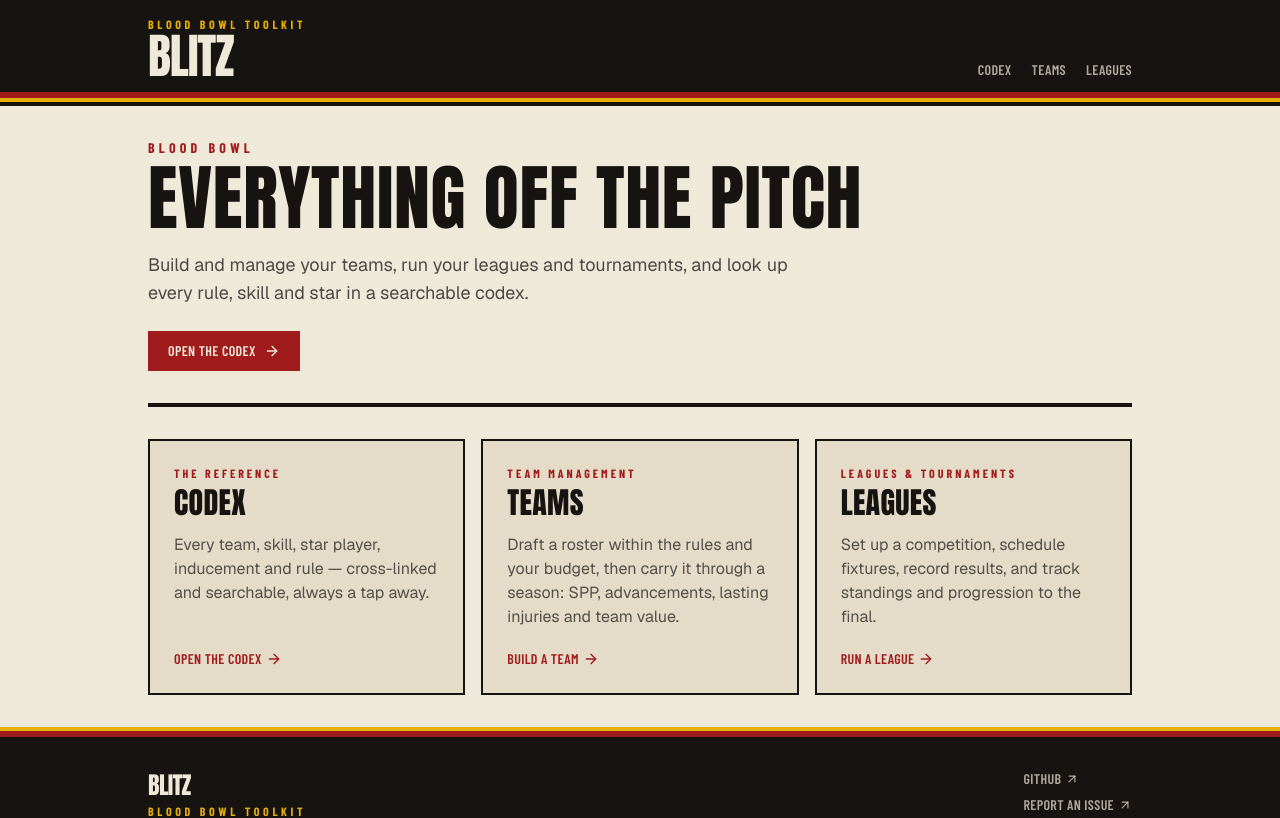
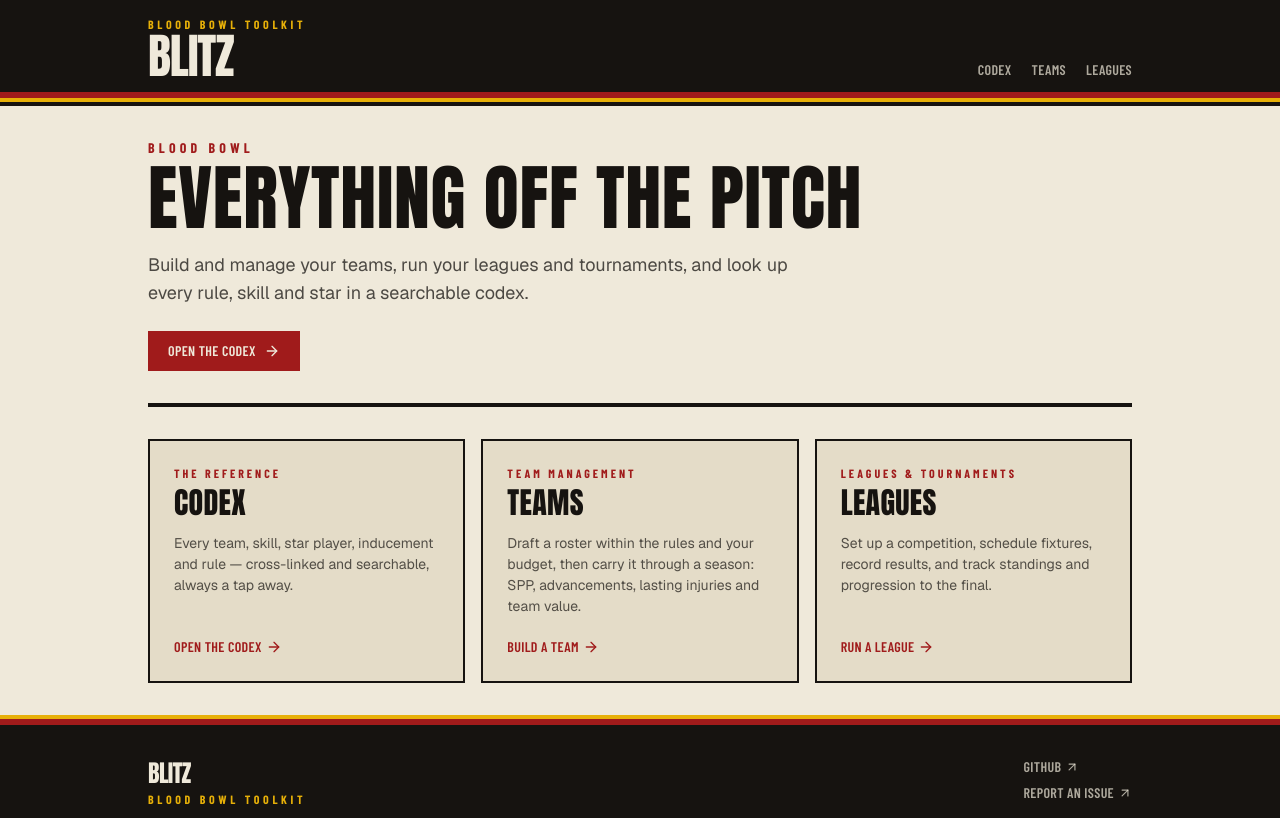
Before and after one commit to salty-max/blitz, a React (Vite) app in the folder apps/web/: page / in a window 1280 px wide. Shown: the top 818 px of the page. Built offline with nearby package versions, Linux system fonts and the light colour scheme.

Commit message:
fix(web): set the base body size to 14px so prose sits with the UI scale
The 16px browser default reads oversized in the Geist body face next to the
condensed headlines and chips. Drop the one-off text-sm on ref links so they
inherit the surrounding size instead.

```diff
--- a/apps/web/src/components/ui/theme.css
+++ b/apps/web/src/components/ui/theme.css
@@ -90,6 +90,9 @@
     margin: 0;
     background-color: var(--color-paper);
     color: var(--color-ink);
+    /* The body face reads large at 16px; 14px sits better against the
+       condensed headline type and the rest of the UI scale. */
+    font-size: 0.875rem;
     font-family: var(--font-body);
     -webkit-font-smoothing: antialiased;
   }
```
